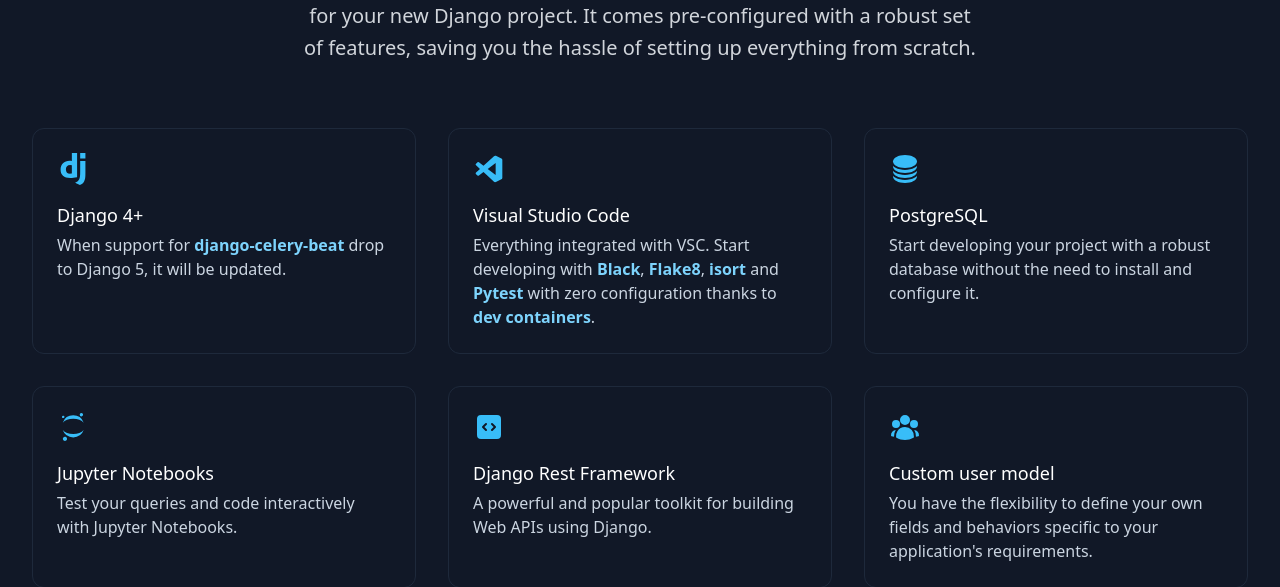
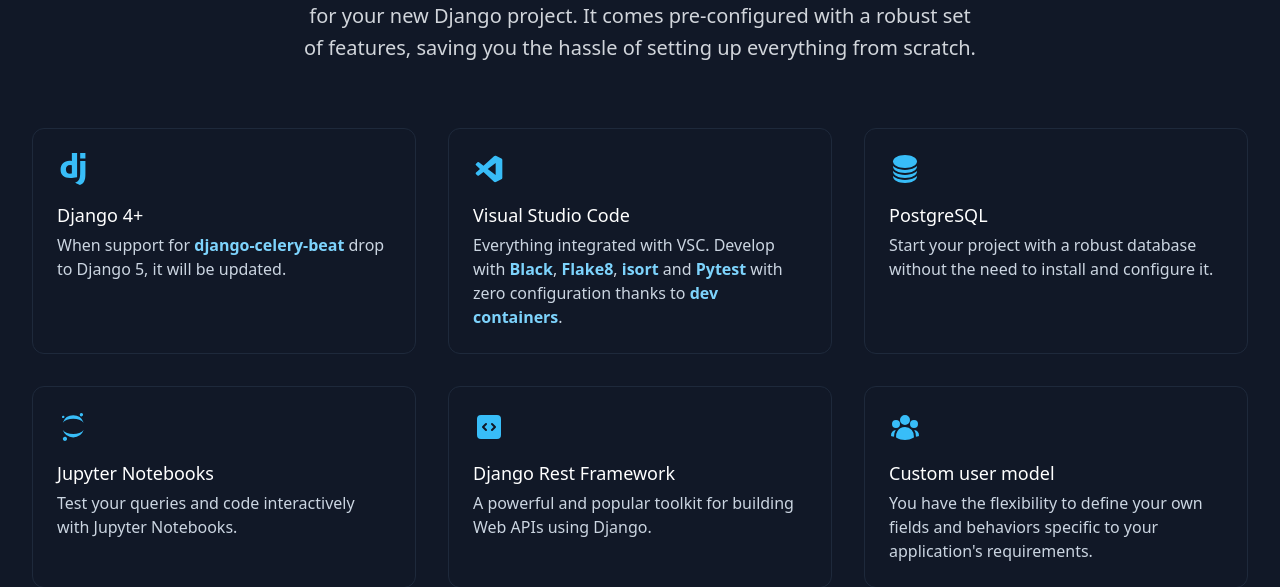
Before and after one commit to wilfredinni/django-starter-template, a Django app: page / in a window 1280 px wide. Shown: the part 264-851 px from the top of the page. Run offline with Django 4.2, Linux system fonts and the light colour scheme; parts of the project's set-up code (start-up, migrations or seed data) failed here and were passed over; some libraries are stand-ins or nearby versions.

Commit message:
Update text in index.html file

```diff
--- a/templates/index.html
+++ b/templates/index.html
@@ -84,7 +84,7 @@
 
               <p class="mt-4 font-display text-white text-lg font-medium"><a href="https://code.visualstudio.com/">
                   <span class="absolute -inset-px rounded-xl"></span> Visual Studio Code</a></p>
-              <p class="mt-1 text-base text-slate-300"> Everything integrated with VSC. Start developing with
+              <p class="mt-1 text-base text-slate-300"> Everything integrated with VSC. Develop with
                 <span class="font-semibold text-sky-300">Black</span>,
                 <span class="font-semibold text-sky-300">Flake8</span>,
                 <span class="font-semibold text-sky-300">isort</span> and
@@ -113,7 +113,7 @@
 
               <p class="mt-4 font-display text-white text-lg font-medium"><a href="https://www.postgresql.org/">
                   <span class="absolute -inset-px rounded-xl"></span> PostgreSQL</a></p>
-              <p class="mt-1 text-base text-slate-300"> Start developing your project with a robust database without the
+              <p class="mt-1 text-base text-slate-300"> Start your project with a robust database without the
                 need to
                 install and configure it.
               </p>
```
